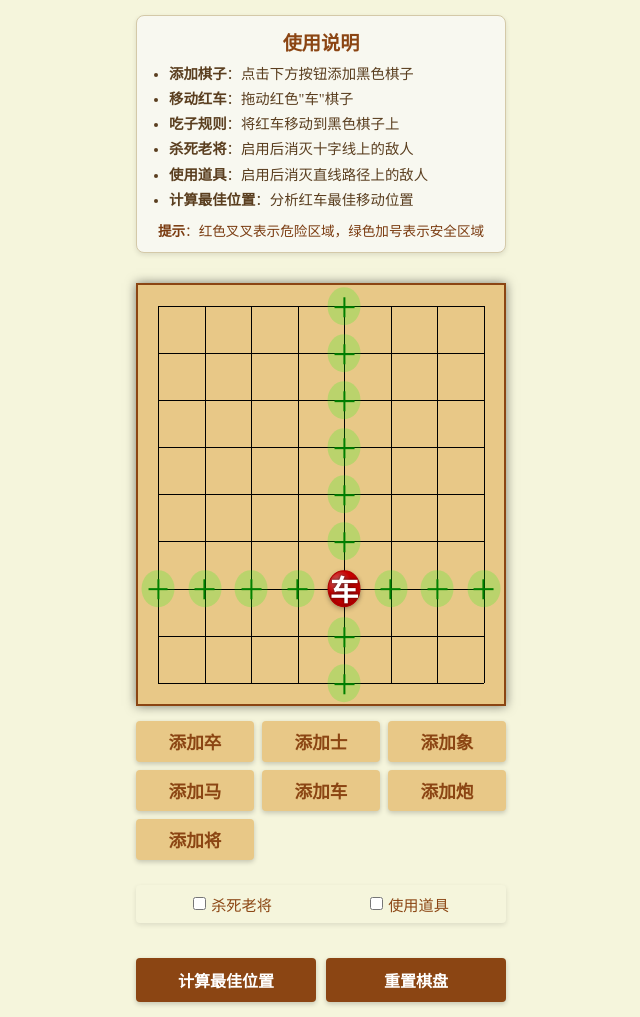
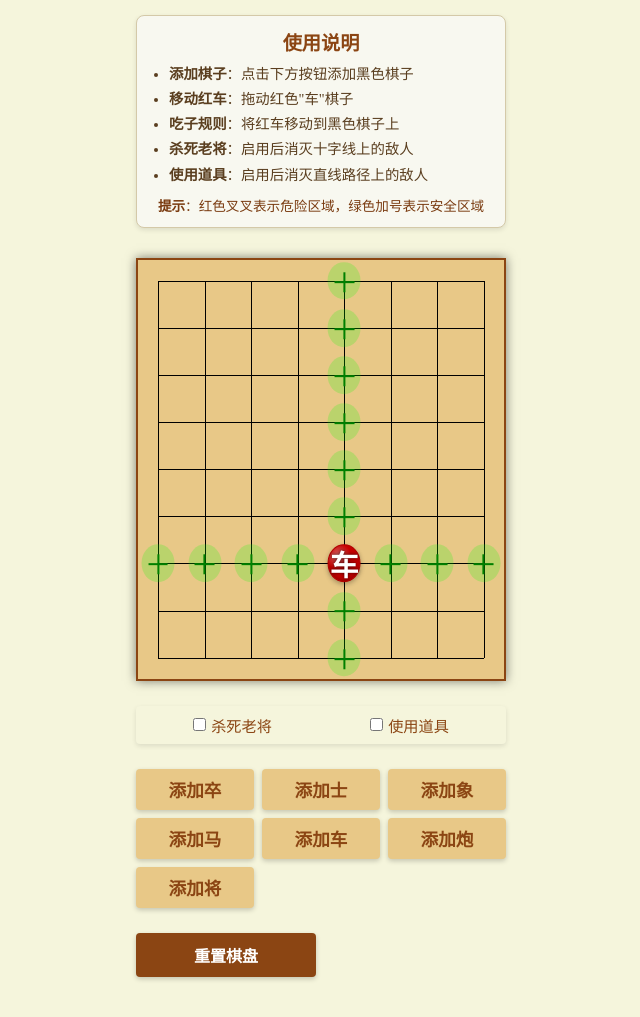
Before and after one commit to liuguang22/liuguang22.github.io, a plain HTML site: page index.html in a window 1280 px wide. Shown: the whole page, without its empty margins (319-959 px from the left). After the commit the page ends 992 px from the top, so only its background shows below. Drawn offline with Linux system fonts and the light colour scheme.

Commit message:
Update index.html

```diff
--- a/index.html
+++ b/index.html
@@ -19,7 +19,6 @@
                 <li><strong>吃子规则</strong>：将红车移动到黑色棋子上</li>
                 <li><strong>杀死老将</strong>：启用后消灭十字线上的敌人</li>
                 <li><strong>使用道具</strong>：启用后消灭直线路径上的敌人</li>
-                <li><strong>计算最佳位置</strong>：分析红车最佳移动位置</li>
             </ul>
             <p><strong>提示</strong>：红色叉叉表示危险区域，绿色加号表示安全区域</p>
         </div>
@@ -52,6 +51,15 @@
             </div>
         </div>
 
+        <div class="item-checkboxes">
+            <label>
+                <input type="checkbox" id="killGeneral"> 杀死老将
+            </label>
+            <label>
+                <input type="checkbox" id="useItem"> 使用道具
+            </label>
+        </div>
+
         <div class="piece-buttons">
             <button class="piece-button">添加卒</button>
             <button class="piece-button">添加士</button>
@@ -62,18 +70,7 @@
             <button class="piece-button">添加将</button>
         </div>
 
-        <!-- 新增道具勾选框 -->
-        <div class="item-checkboxes">
-            <label>
-                <input type="checkbox" id="killGeneral"> 杀死老将
-            </label>
-            <label>
-                <input type="checkbox" id="useItem"> 使用道具
-            </label>
-        </div>
-
         <div class="control-buttons">
-            <button class="control-button">计算最佳位置</button>
             <button class="control-button">重置棋盘</button>
         </div>
     </div>
```
